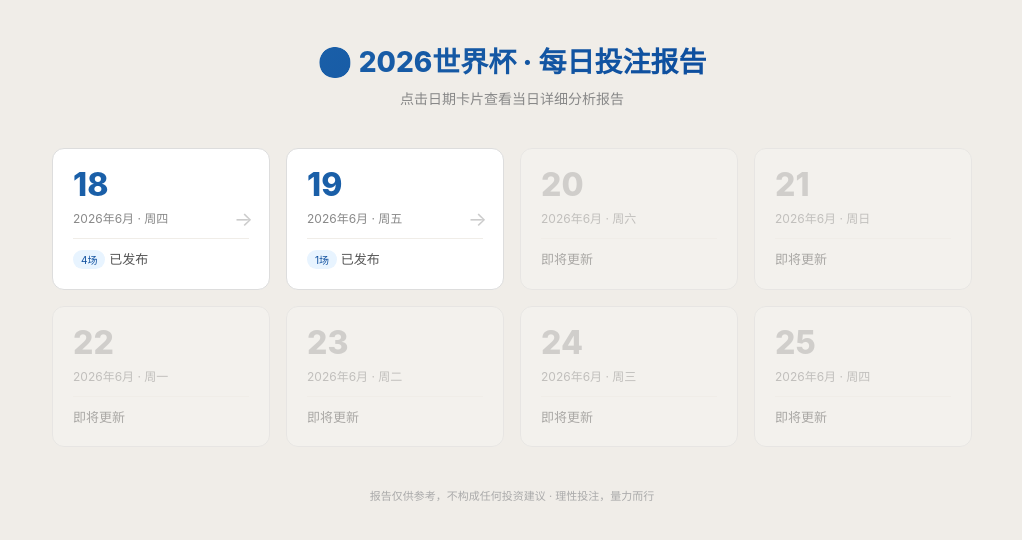
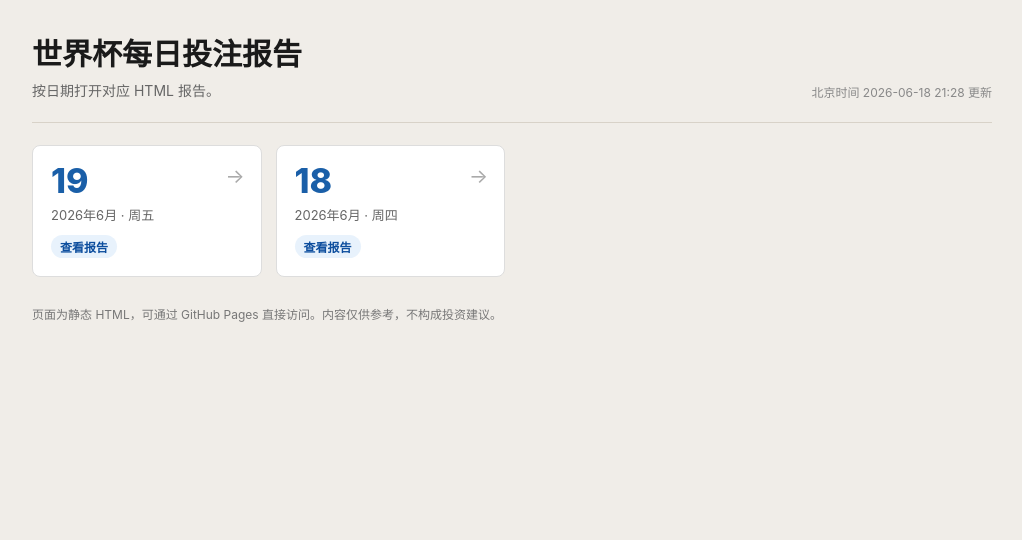
Before and after one commit to janecoral96-cloud/shijiebei, a plain HTML site: page index.html in a window 1280 px wide. Shown: the whole page, without its empty margins (128-1150 px from the left). Drawn offline with Linux system fonts and the light colour scheme.

Commit message:
Improve static report generation

```diff
--- a/index.html
+++ b/index.html
@@ -3,156 +3,51 @@
 <head>
 <meta charset="UTF-8">
 <meta name="viewport" content="width=device-width, initial-scale=1.0">
-<title>2026世界杯 · 每日投注报告</title>
+<title>世界杯每日投注报告</title>
 <style>
-  *{box-sizing:border-box;margin:0;padding:0}
-  body{
-    font-family:-apple-system,BlinkMacSystemFont,'Segoe UI',sans-serif;
-    background:#f0ede8;color:#1a1a1a;
-    min-height:100vh;
-    display:flex;flex-direction:column;align-items:center;
-    padding:40px 20px;
-  }
-  .header{
-    text-align:center;margin-bottom:40px;
-  }
-  .header h1{
-    font-size:28px;font-weight:800;
-    background:linear-gradient(135deg,#1a5fa8,#0d4e9e);
-    -webkit-background-clip:text;-webkit-text-fill-color:transparent;
-    background-clip:text;
-  }
-  .header .sub{
-    font-size:14px;color:#888;margin-top:8px;
-  }
-  .calendar-grid{
-    display:grid;
-    grid-template-columns:repeat(auto-fill,minmax(200px,1fr));
-    gap:16px;
-    max-width:920px;width:100%;
-  }
-  .day-card{
-    background:#fff;
-    border-radius:12px;
-    border:1px solid #ddd;
-    padding:20px;
-    text-decoration:none;
-    color:inherit;
-    transition:all .2s;
-    display:flex;flex-direction:column;gap:8px;
-    position:relative;overflow:hidden;
-  }
-  .day-card:hover{
-    transform:translateY(-3px);
-    box-shadow:0 8px 25px rgba(0,0,0,.1);
-    border-color:#1a5fa8;
-  }
-  .day-card .date-big{
-    font-size:32px;font-weight:800;color:#1a5fa8;
-    line-height:1;
-  }
-  .day-card .date-label{
-    font-size:12px;color:#888;
-  }
-  .day-card .match-count{
-    font-size:13px;color:#555;
-    margin-top:4px;
-    padding-top:10px;
-    border-top:1px solid #f0ede8;
-  }
-  .day-card .arrow{
-    position:absolute;right:16px;top:50%;transform:translateY(-50%);
-    font-size:20px;color:#ccc;transition:color .2s;
-  }
-  .day-card:hover .arrow{color:#1a5fa8;}
-  .day-card.disabled{
-    opacity:.45;pointer-events:none;
-    background:#f8f7f4;
-  }
-  .day-card.disabled .date-big{color:#aaa;}
-  .day-card .badge{
-    display:inline-block;font-size:10px;padding:2px 8px;border-radius:10px;
-    background:#e8f4ff;color:#0d4e9e;
-  }
-  .footer{
-    margin-top:40px;font-size:11px;color:#aaa;text-align:center;
-  }
+*{box-sizing:border-box;margin:0;padding:0}
+body{font-family:-apple-system,BlinkMacSystemFont,"Segoe UI","Microsoft YaHei",sans-serif;background:#f0ede8;color:#1a1a1a;min-height:100vh;padding:36px 18px}
+.page{width:min(960px,100%);margin:0 auto}
+.header{display:flex;justify-content:space-between;gap:20px;align-items:flex-end;border-bottom:1px solid #d8d2c8;padding-bottom:22px;margin-bottom:22px}
+h1{font-size:30px;line-height:1.2}
+.sub{margin-top:8px;color:#666;font-size:14px}
+.updated{color:#888;font-size:12px;white-space:nowrap}
+.calendar-grid{display:grid;grid-template-columns:repeat(auto-fill,minmax(210px,1fr));gap:14px}
+.day-card{position:relative;display:flex;flex-direction:column;gap:7px;min-height:132px;padding:18px;border:1px solid #ddd;border-radius:8px;background:#fff;color:inherit;text-decoration:none;transition:transform .15s ease,border-color .15s ease,box-shadow .15s ease}
+.day-card:hover{transform:translateY(-2px);border-color:#1a5fa8;box-shadow:0 10px 24px rgba(0,0,0,.08)}
+.date-big{font-size:34px;font-weight:800;line-height:1;color:#1a5fa8}
+.date-label{font-size:13px;color:#666}
+.match-count{margin-top:auto;width:max-content;border-radius:999px;background:#e8f2fc;color:#0d4e9e;padding:3px 9px;font-size:12px;font-weight:700}
+.arrow{position:absolute;right:16px;top:18px;color:#aaa;font-size:20px}
+.empty{background:#fff;border:1px solid #ddd;border-radius:8px;padding:20px;color:#666}
+.footer{margin-top:28px;color:#777;font-size:12px;line-height:1.7}
+@media (max-width:640px){.header{display:block}.updated{margin-top:10px;white-space:normal}h1{font-size:25px}}
 </style>
 </head>
 <body>
-
-<div class="header">
-  <h1>⚽ 2026世界杯 · 每日投注报告</h1>
-  <div class="sub">点击日期卡片查看当日详细分析报告</div>
-</div>
-
-<div class="calendar-grid">
-  <!-- 6月18日 — 已有报告 -->
-  <a href="reports/2026-06-18.html" class="day-card">
-    <div class="date-big">18</div>
-    <div class="date-label">2026年6月 · 周四</div>
-    <div class="match-count">
-      <span class="badge">4场</span> 已发布
+<main class="page">
+  <header class="header">
+    <div>
+      <h1>世界杯每日投注报告</h1>
+      <div class="sub">按日期打开对应 HTML 报告。</div>
     </div>
-    <div class="arrow">→</div>
-  </a>
-
-  <!-- 占位：6月19日 -->
-    <a href="reports/2026-06-19.html" class="day-card">
-    <div class="date-big">19</div>
-    <div class="date-label">2026年6月 · 周五</div>
-    <div class="match-count">
-      <span class="badge">1场</span> 已发布
-    </div>
-    <div class="arrow">→</div>
-  </a>
-
-  <!-- 占位：6月20日 -->
-  <div class="day-card disabled">
-    <div class="date-big">20</div>
-    <div class="date-label">2026年6月 · 周六</div>
-    <div class="match-count">即将更新</div>
-  </div>
-
-  <!-- 占位：6月21日 -->
-  <div class="day-card disabled">
-    <div class="date-big">21</div>
-    <div class="date-label">2026年6月 · 周日</div>
-    <div class="match-count">即将更新</div>
-  </div>
-
-  <!-- 占位：6月22日 -->
-  <div class="day-card disabled">
-    <div class="date-big">22</div>
-    <div class="date-label">2026年6月 · 周一</div>
-    <div class="match-count">即将更新</div>
-  </div>
-
-  <!-- 占位：6月23日 -->
-  <div class="day-card disabled">
-    <div class="date-big">23</div>
-    <div class="date-label">2026年6月 · 周二</div>
-    <div class="match-count">即将更新</div>
-  </div>
-
-  <!-- 占位：6月24日 -->
-  <div class="day-card disabled">
-    <div class="date-big">24</div>
-    <div class="date-label">2026年6月 · 周三</div>
-    <div class="match-count">即将更新</div>
-  </div>
-
-  <!-- 占位：6月25日 -->
-  <div class="day-card disabled">
-    <div class="date-big">25</div>
-    <div class="date-label">2026年6月 · 周四</div>
-    <div class="match-count">即将更新</div>
-  </div>
-</div>
-
-<div class="footer">
-  报告仅供参考，不构成任何投资建议 · 理性投注，量力而行
-</div>
-
+    <div class="updated">北京时间 2026-06-18 21:28 更新</div>
+  </header>
+  <section class="calendar-grid" aria-label="报告日期列表">
+<a class="day-card" href="reports/2026-06-19.html">
+        <span class="date-big">19</span>
+        <span class="date-label">2026年6月 · 周五</span>
+        <span class="match-count">查看报告</span>
+        <span class="arrow">→</span>
+      </a>
+<a class="day-card" href="reports/2026-06-18.html">
+        <span class="date-big">18</span>
+        <span class="date-label">2026年6月 · 周四</span>
+        <span class="match-count">查看报告</span>
+        <span class="arrow">→</span>
+      </a>
+  </section>
+  <footer class="footer">页面为静态 HTML，可通过 GitHub Pages 直接访问。内容仅供参考，不构成投资建议。</footer>
+</main>
 </body>
 </html>
```
Also changed, not shown: requirements.txt, 3 other files.
